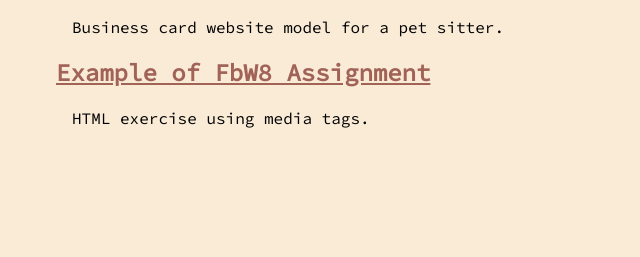
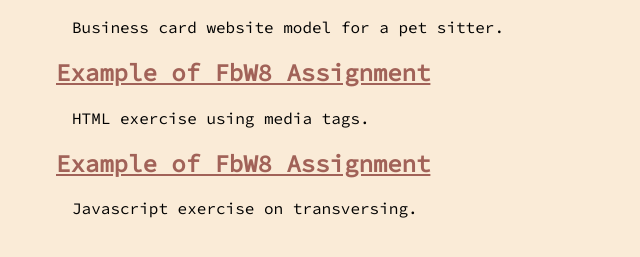
Before and after one commit to knelasevero/mentoria_roger, a plain HTML site: page index.html in a window 1280 px wide. Shown: the part 117-374 px from the top of the page, without its empty margins (0-640 px from the left). Drawn offline with Linux system fonts and the light colour scheme.

Commit message:
added javascript transversing exercise

```diff
--- a/index.html
+++ b/index.html
@@ -18,5 +18,8 @@
 
     <h2> <a href="https://danielamlins.github.io/FbW8_Assignments/index.html">Example of FbW8 Assignment</a></h2>
     <p>HTML exercise using media tags.</p>
+
+    <h2> <a href="https://danielamlins.github.io/dom-transversing-exercise/index.html">Example of FbW8 Assignment</a></h2>
+    <p>Javascript exercise on transversing.</p>
 </body>
 </html>
```
